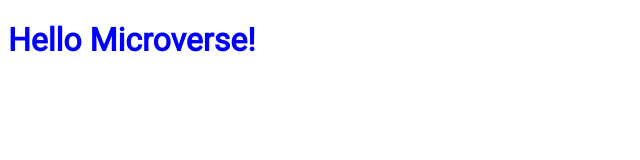
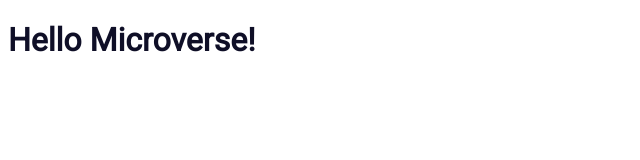
Before and after one commit to HamzaAnwar1998/HelloMicroverse, a plain HTML site: page index.html in a window 1280 px wide. Shown: the whole page, without its empty margins (0-640 px from the left). Drawn offline with Linux system fonts and the light colour scheme.

Commit message:
google fonts has been applied to heading with color blue

```diff
--- a/styles.css
+++ b/styles.css
@@ -1,6 +1,6 @@
 @import url('https://fonts.googleapis.com/css2?family=Roboto&display=swap');
 
 .heading{
-    color:blue;
+    color:rgb(15, 15, 39);
     font-family: 'Roboto', sans-serif;
 }
```
